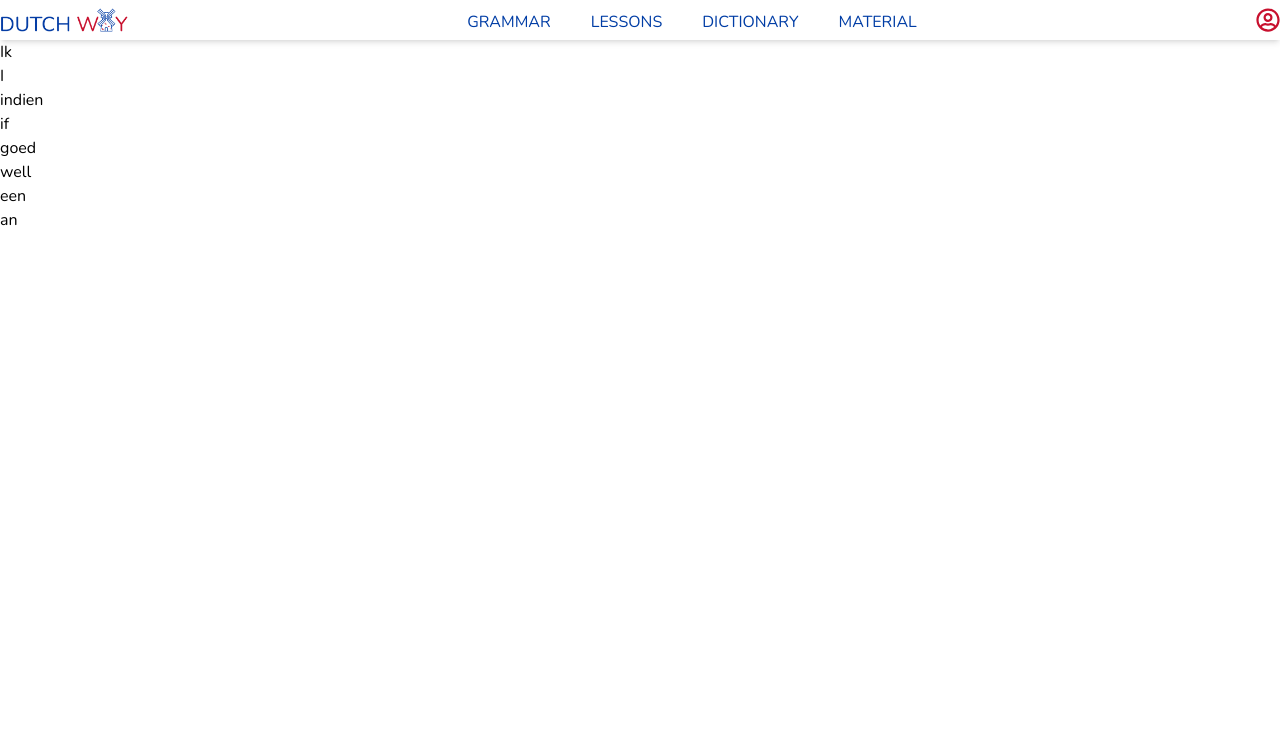
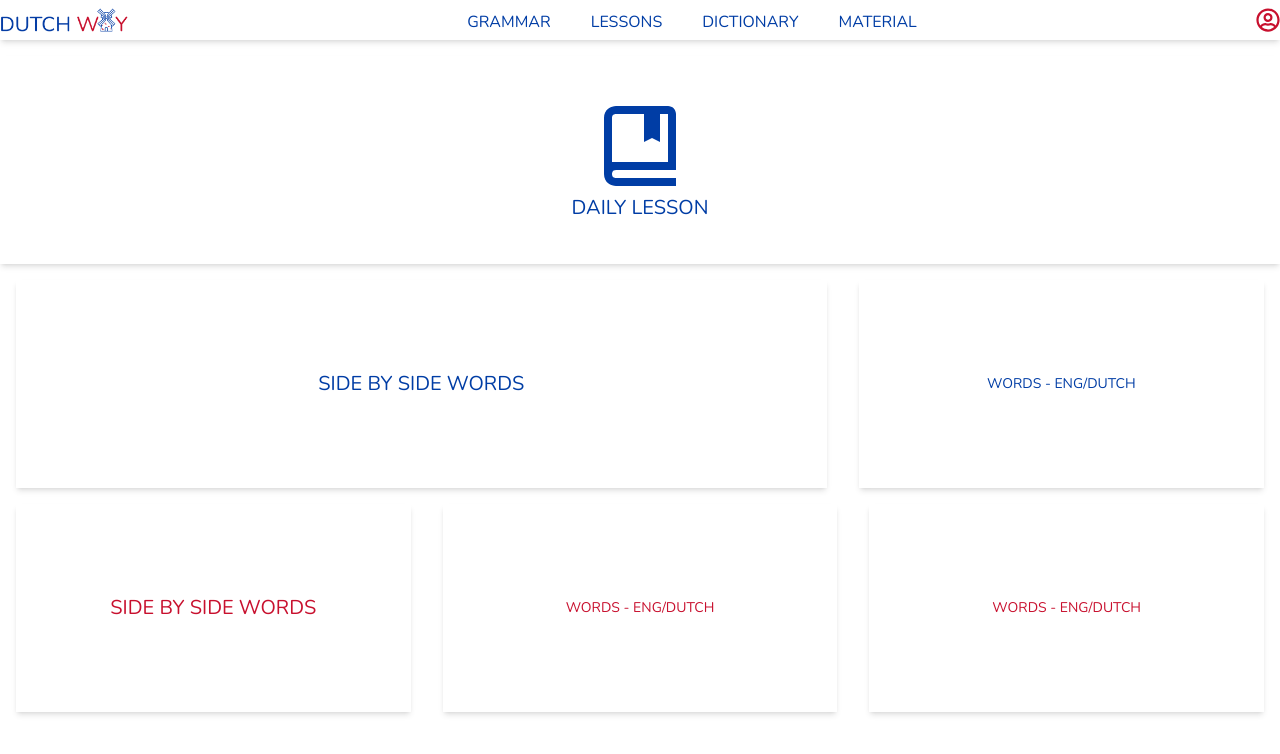
Before and after one commit to iroac/dutchway, a React (Create React App) app in the folder client/: page /lessons in a window 1280 px wide. Shown: the top 754 px of the page. Built offline with nearby package versions, Linux system fonts and the light colour scheme; data requests are answered from the project's data file.

Commit message:
add lessons pages and initial interface

```diff
--- /dev/null
+++ b/client/src/components/LeassonMain.tsx
@@ -0,0 +1,9 @@
+
+
+function LeassonMain() {
+  return (
+    <div>LeassonMain</div>
+  )
+}
+
+export default LeassonMain
--- /dev/null
+++ b/client/src/components/LeassonPhrases.tsx
@@ -0,0 +1,9 @@
+
+
+function LeassonPhrases() {
+  return (
+    <div>LeassonPhrases</div>
+  )
+}
+
+export default LeassonPhrases
--- /dev/null
+++ b/client/src/components/LeassonSizetoSize.tsx
@@ -0,0 +1,9 @@
+
+
+function LeassonSizetoSize() {
+  return (
+    <div>LeassonSizetoSize</div>
+  )
+}
+
+export default LeassonSizetoSize
--- /dev/null
+++ b/client/src/components/LessonWordtoWord.tsx
@@ -0,0 +1,9 @@
+
+
+function LessonWordtoWord() {
+  return (
+    <div>LessonWordtoWord</div>
+  )
+}
+
+export default LessonWordtoWord
--- a/client/src/pages/LessonsPage.tsx
+++ b/client/src/pages/LessonsPage.tsx
@@ -1,7 +1,8 @@
-import { createApi } from 'unsplash-js';
+import { useParams } from 'react-router-dom';
 import React, { useState, useEffect } from 'react';
 import axios from 'axios'
-
+import { Link } from "react-router-dom";
+import {BiBookBookmark} from 'react-icons/bi';
 
 function LessonsPage() {
   const [user, setUser] = useState<User | undefined>();
@@ -10,14 +11,18 @@ function LessonsPage() {
     id: string;
     name: string;
     wordsLearned: number[][];
-    currentlyWords: number[][];
+    currentlyWords: number[];
     addWords: string[];
   }
   interface Word {
     id: string;
     dutch: string;
     english: string;
-    phrases: string[][];
+    phrases: Phrases[];
+  }
+  interface Phrases {
+    dutch: string;
+    english: string;
   }
 
 
@@ -55,8 +60,12 @@ let randomNumber = Math.floor(Math.random() * 100) + 1;
 let isWordLearned = user.wordsLearned.some((innerArray: number[]) => innerArray[0] === randomNumber)
 let isWordLearning = newArray.some((innerArray: number[]) => innerArray[0] === randomNumber)
 
+// All Varibles below
+// First if the learnWord is below 100 (The phrases is only from the 100 words, so it will returns another index below 100)
+// Second if the learnWord is below 100 and all the first 100 words were already learn it will generates > 100 index
+// Third if all the 1000 words were learn then it'll console.log a message for now
+// Fourth if the words it's up to 100 and still has words remaining it'll generate a wordIndex above 100
 if(learnWord[0][0] <= 100 && !is100used) {
-  console.log('me')
   while (isWordLearned || isWordLearning) {
     randomNumber = Math.floor(Math.random() * 100) + 1;
     isWordLearned = user.wordsLearned.some((innerArray: number[]) => innerArray[0] === randomNumber)
@@ -73,11 +82,11 @@ if(learnWord[0][0] <= 100 && !is100used) {
 } else if(is1000used) {
 console.log('You finish all the words')
 } else {
-  console.log('it was me')
-    while (isWordLearned || isWordLearning) {
+    while (isWordLearned || isWordLearning || randomNumber <= 100) {
       randomNumber = Math.floor(Math.random() * 1000) + 1;
       isWordLearned = user.wordsLearned.some((innerArray: number[]) => innerArray[0] === randomNumber)
       isWordLearning = newArray.some((innerArray: number[]) => innerArray[0] === randomNumber)
+      console.log(randomNumber)
       }
       return [randomNumber, 0]
 }
@@ -102,20 +111,44 @@ newArray.push(newWord)
 
         setUser(user)
         setCurrentlyWords(words); // Set the Currently Words
+        console.log(words)
     };
     fetchData();
   }, []);
+  const renderedWords = currentlyWords.map((word: Word) => {
 
-
-  const renderedWords = currentlyWords.map((word: Word) => {
     return (
-      <div key={word.id}>
+      <div key={word.id} className="gap-10 mt-10 "  >
         <h1>{word.dutch}</h1>
         <h1>{word.english}</h1>
+
+        {word.phrases && word.phrases.map((phrase: Phrases) => (
+          <div>
+            <p>{phrase.english}</p>
+            <p>{phrase.dutch}</p>
+            </div>
+          ))}
+
       </div>
     );
   });
-  return <div>{renderedWords}</div>;
+  return <div className="flex flex-col items-center justify-center w-screen">
+    <div  className="flex flex-col justify-center items-center w-full" >
+    <Link to="/posts" className=" flex flex-col mx-4 w-full shadow-md h-52 mt-4 justify-center items-center cursor-pointer hover:shadow-blue-flag"> <BiBookBookmark className="text-8xl text-blue-flag" /> <h1 className="text-xl text-blue-flag" >DAILY LESSON</h1> </Link>
+    </div>
+
+    <div className="flex flex-row justify-center items-center w-screen">
+    <Link to="/posts" className=" flex flex-col mx-4 shadow-md h-52 w-2/3 mt-4 justify-center items-center cursor-pointer hover:shadow-blue-flag"> <h1 className="text-xl text-blue-flag" >SIDE BY SIDE WORDS</h1> </Link>
+    <Link to="/posts" className=" flex flex-col mx-4 shadow-md h-52 w-1/3 mt-4 justify-center items-center cursor-pointer hover:shadow-blue-flag"> <h1 className="text-sm text-blue-flag" >WORDS - ENG/DUTCH</h1> </Link>
+    </div>
+
+
+    <div className="flex flex-row justify-center items-center w-screen">
+    <Link to="/posts" className=" flex flex-col mx-4 shadow-md h-52 w-1/3 mt-4 justify-center items-center cursor-pointer hover:shadow-red-flag"> <h1 className="text-xl text-red-flag" >SIDE BY SIDE WORDS</h1> </Link>
+    <Link to="/posts" className=" flex flex-col mx-4 shadow-md h-52 w-1/3 mt-4 justify-center items-center cursor-pointer hover:shadow-red-flag"> <h1 className="text-sm text-red-flag" >WORDS - ENG/DUTCH</h1> </Link>
+    <Link to="/posts" className=" flex flex-col mx-4 shadow-md h-52 w-1/3 mt-4 justify-center items-center cursor-pointer hover:shadow-red-flag"> <h1 className="text-sm text-red-flag" >WORDS - ENG/DUTCH</h1> </Link>
+    </div>
+  </div>;
 }
 
 export default LessonsPage;
```
Also changed, not shown: client/db.json.
